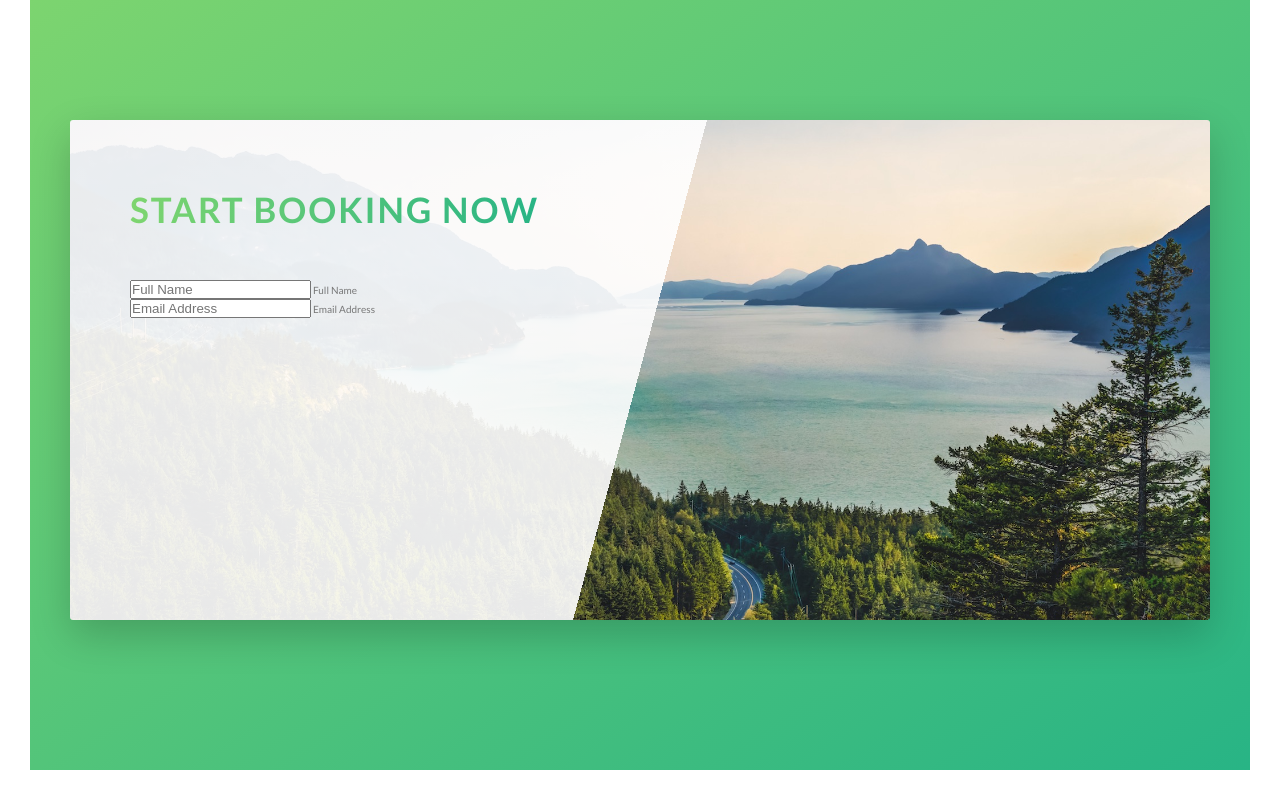
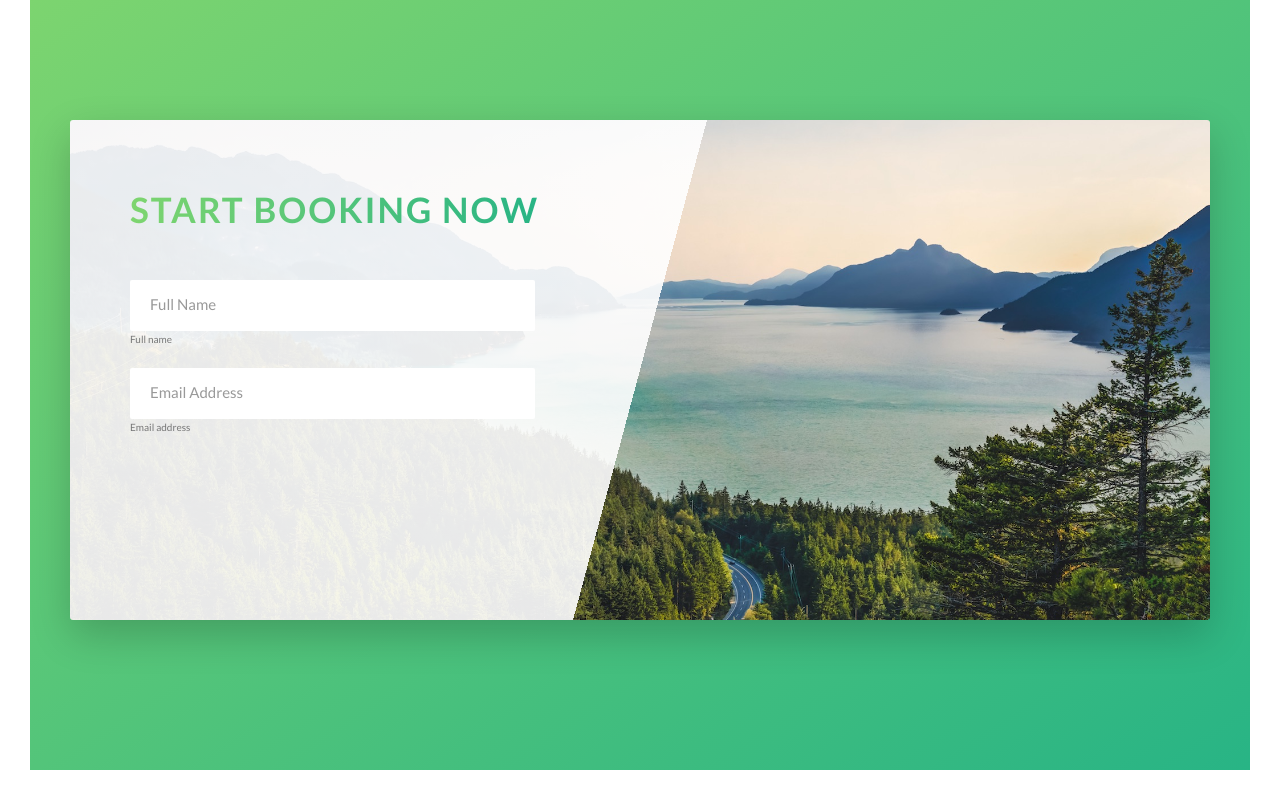
Before and after one commit to EricSnell/natours, a website: page index.html in a window 1280 px wide. Shown: the part 4527-5327 px from the top of the page. Drawn offline with Linux system fonts and the light colour scheme.

Commit message:
form section: inputs general styling

```diff
--- a/index.html
+++ b/index.html
@@ -270,11 +270,11 @@
                                 </div>
                                 <div class="form__group">
                                     <input type="text" id="name" class="form__input" placeholder="Full Name" required>
-                                    <label for="name" class="form__label">Full Name</label>
+                                    <label for="name" class="form__label">Full name</label>
                                 </div>
                                 <div class="form__group">
                                     <input type="email" id="email" class="form__input" placeholder="Email Address" required>
-                                    <label for="email" class="form__label">Email Address</label>
+                                    <label for="email" class="form__label">Email address</label>
                                 </div>
                             </form>
                         </div>
--- a/sass/abstracts/_variables.scss
+++ b/sass/abstracts/_variables.scss
@@ -12,6 +12,7 @@ $color-third-dark: #5643fa;
 $color-grey-light-1: #f7f7f7;
 $color-grey-light-2: #eee;
 $color-grey-dark: #777;
+$color-grey-dark-2: #999;
 $color-white: #fff;
 $color-black: #000;
 
--- /dev/null
+++ b/sass/components/_form.scss
@@ -0,0 +1,39 @@
+.form {
+  &__group:not(:last-child) {
+    margin-bottom: 2rem;
+  }
+
+  &__input {
+    font-size: 1.5rem;
+    font-family: inherit;   // Input elms don't inherit font family or font color by default
+    color: inherit;
+    padding: 1.5rem 2rem;
+    border-radius: 2px;
+    background-clip: rgba($color-white, 0.5);
+    border: none;
+    border-bottom: 3px solid transparent;
+    width: 90%;
+    display: block;
+
+    &:focus {
+      outline: none;
+      box-shadow: 0 1rem 2rem rgba($color-black, .1);
+      border-bottom: 3px solid $color-primary;
+    }
+
+    &:focus:invalid {
+      border-bottom: 3px solid $color-secondary-dark;
+    }
+
+    // only works in Safari & Chrome
+    &::-webkit-input-placeholder {
+      color: $color-grey-dark-2;
+    }
+  }
+
+
+
+  &__label {
+
+  }
+}
--- a/sass/main.scss
+++ b/sass/main.scss
@@ -11,6 +11,7 @@
 @import "components/button";
 @import "components/card";
 @import "components/composition";
+@import "components/form";
 @import "components/feature-box";
 @import "components/story";
 
```
Also changed, not shown: css/style.css.
